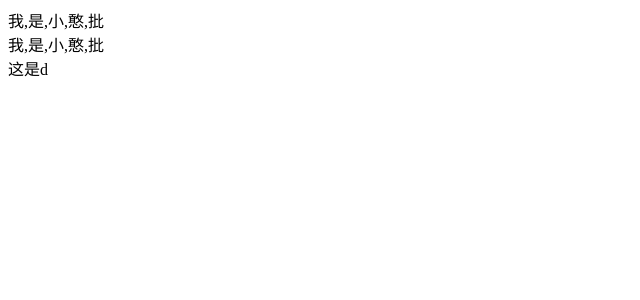
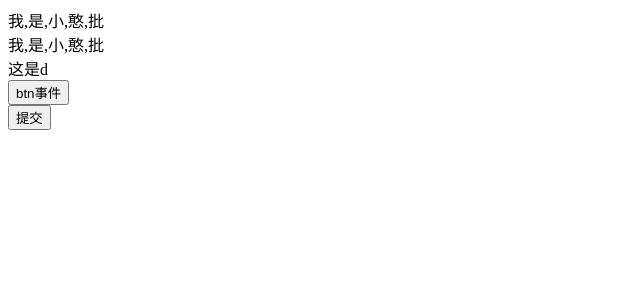
Before and after one commit to xuguojing-xgj/study-vue, a Vue app: page / in a window 1280 px wide. Shown: the top 300 px of the page, without its empty margins (0-640 px from the left). Built offline with nearby package versions, Linux system fonts and the light colour scheme.

Commit message:
submit 提交事件 prevent修饰符 阻止页面刷新

```diff
--- a/src/App.vue
+++ b/src/App.vue
@@ -8,6 +8,12 @@
     <div v-else-if="flag == 'B'"> 这是b</div>
     <div v-else-if="flag == 'C'"> 这是c</div>
     <div v-else> 这是d</div>
+
+    <button @click="clickFn">btn事件</button>
+
+    <form action="/">
+        <button @click.prevent="submitFn" type="submit"> 提交 </button>
+    </form>
 </template>
 
 <script setup lang="ts" >
@@ -15,6 +21,15 @@ const message: string = '我,是,小,憨,批'
 const message1: string = '<div>我,是,小,憨,批</div>'
 
 const flag: string = ''
+
+const clickFn = () => {
+    console.log('触发了点击事件');
+}
+
+const submitFn = (e: Object) => {
+    console.log(e);
+
+}
 </script>
 
 <style scoped>
```
